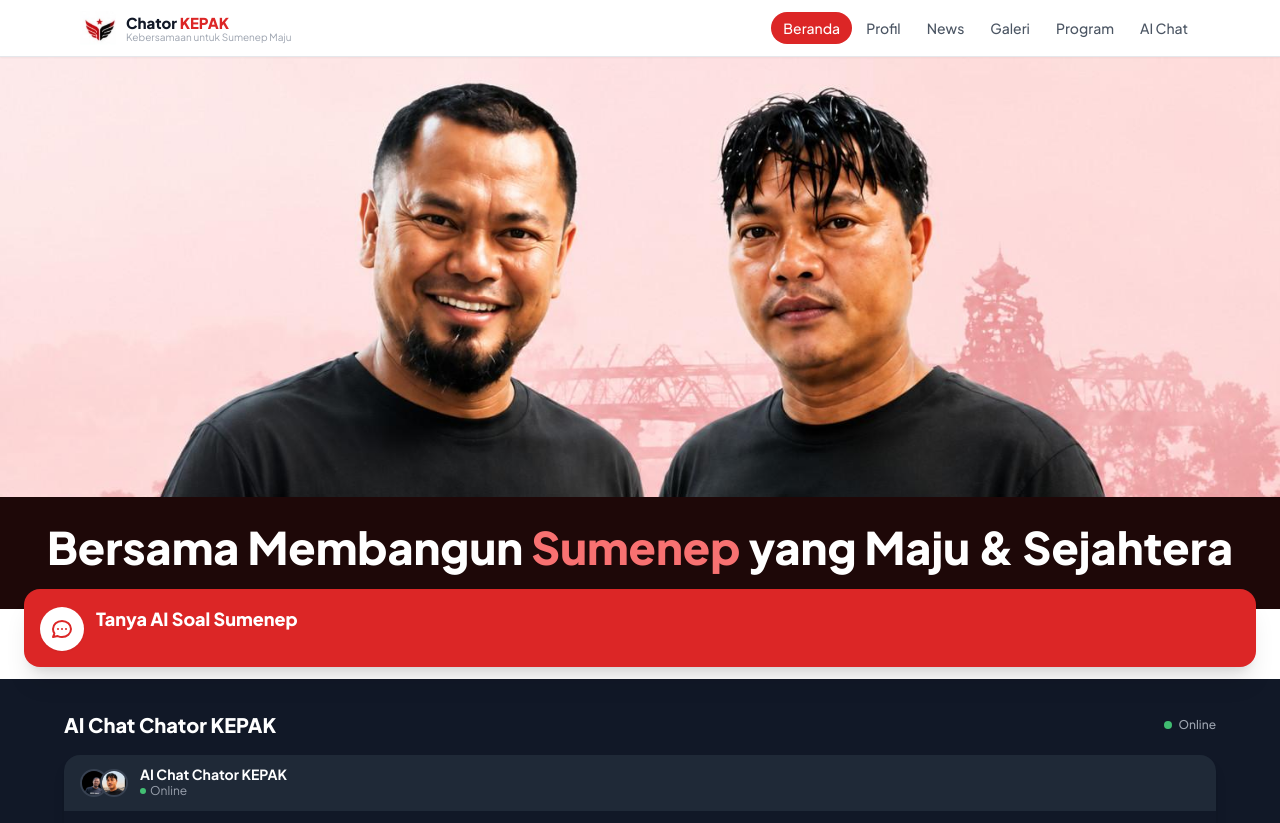
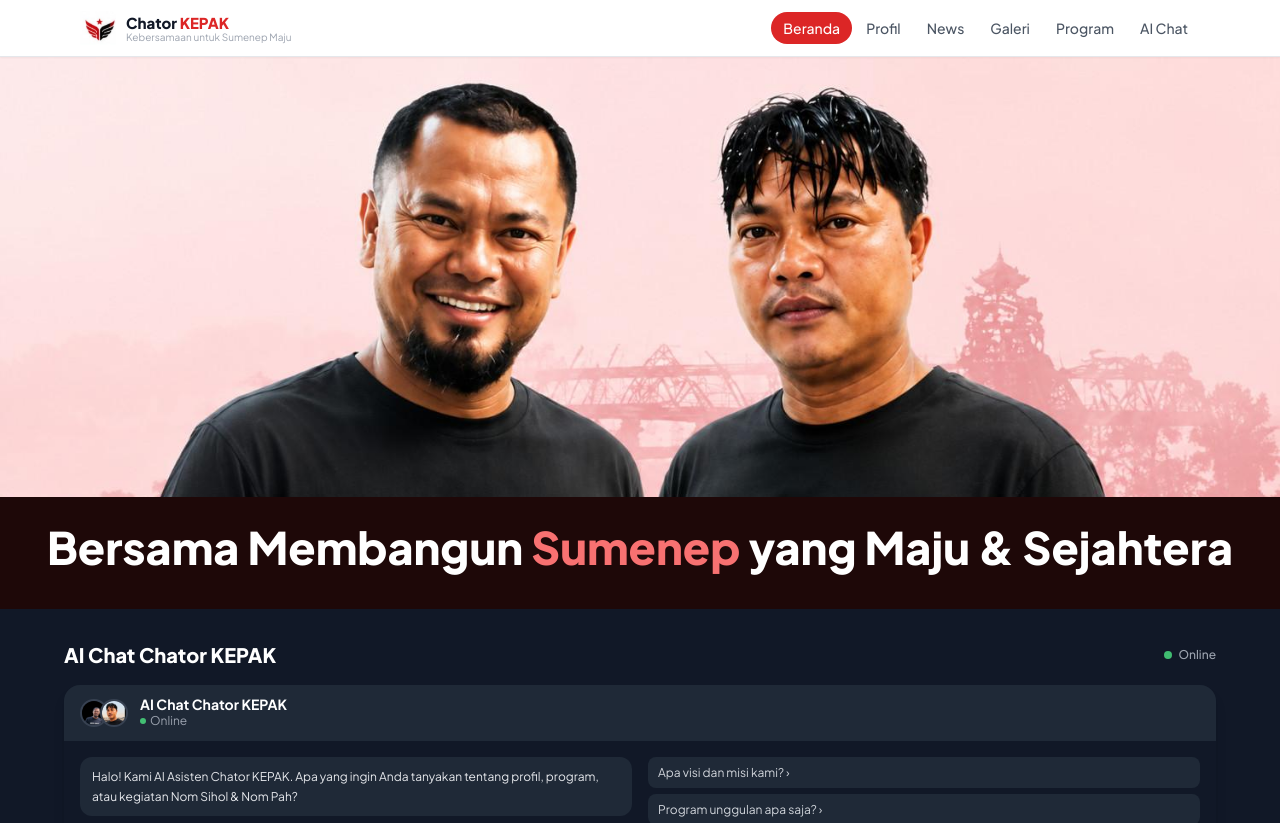
Before and after one commit to hamrasidi7-rgb/ChatorKEPAK, a Next.js app: page / in a window 1280 px wide. Shown: the top 823 px of the page. Built offline with nearby package versions, Linux system fonts and the light colour scheme.

Commit message:
feat: hapus AIChatBanner, hero langsung ke AI Chat ChatorKEPAK

```diff
--- a/src/app/page.tsx
+++ b/src/app/page.tsx
@@ -1,5 +1,4 @@
 import HeroSection from "@/components/home/HeroSection";
-import AIChatBanner from "@/components/home/AIChatBanner";
 import AIChatWidget from "@/components/ai/AIChatWidget";
 
 export default function BerandaPage() {
@@ -8,7 +7,6 @@ export default function BerandaPage() {
   return (
     <div>
       <HeroSection />
-      <AIChatBanner isOnline={isOnline} />
 
       {/* AI Chat Preview */}
       <section className="py-8 px-4 bg-gray-900">
```
